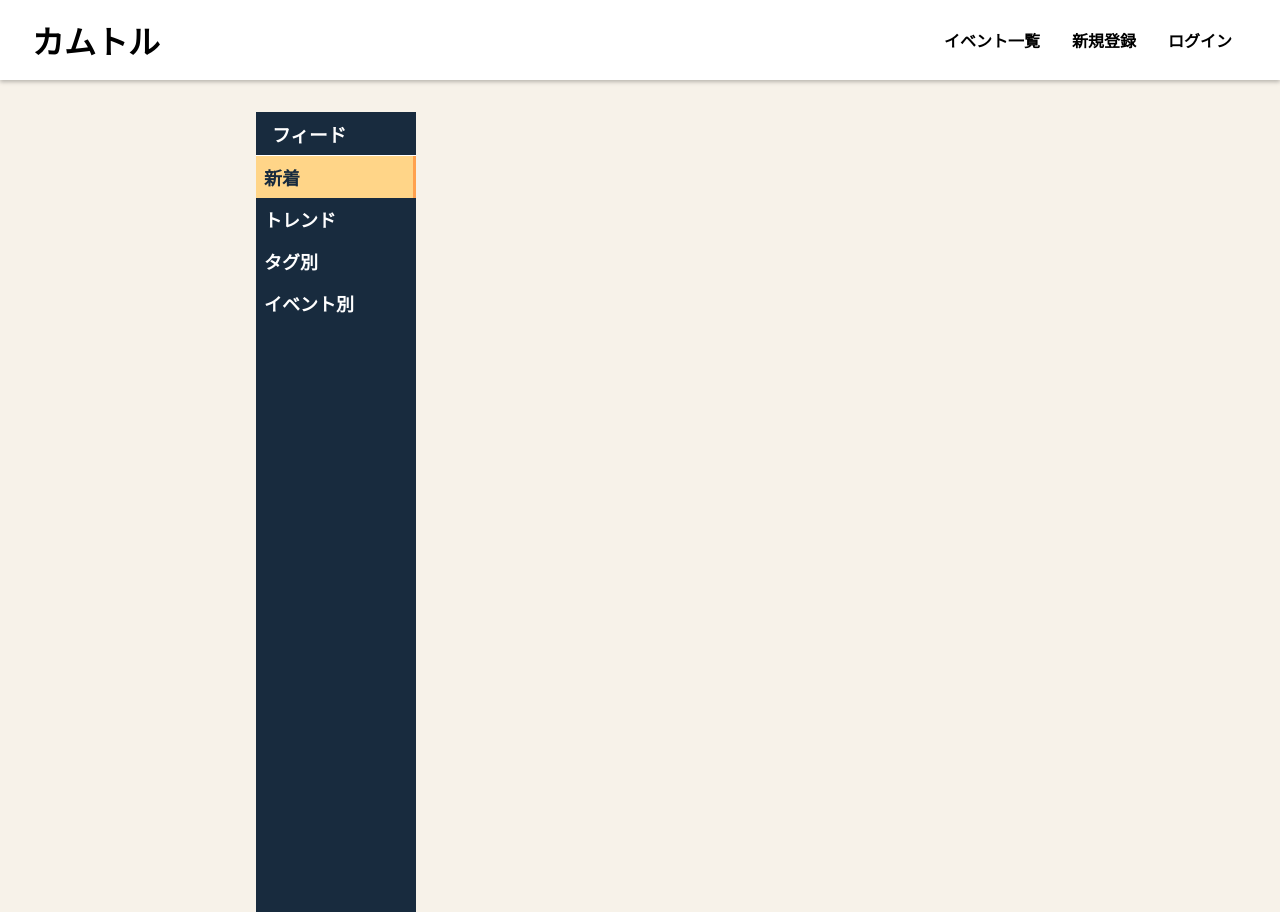
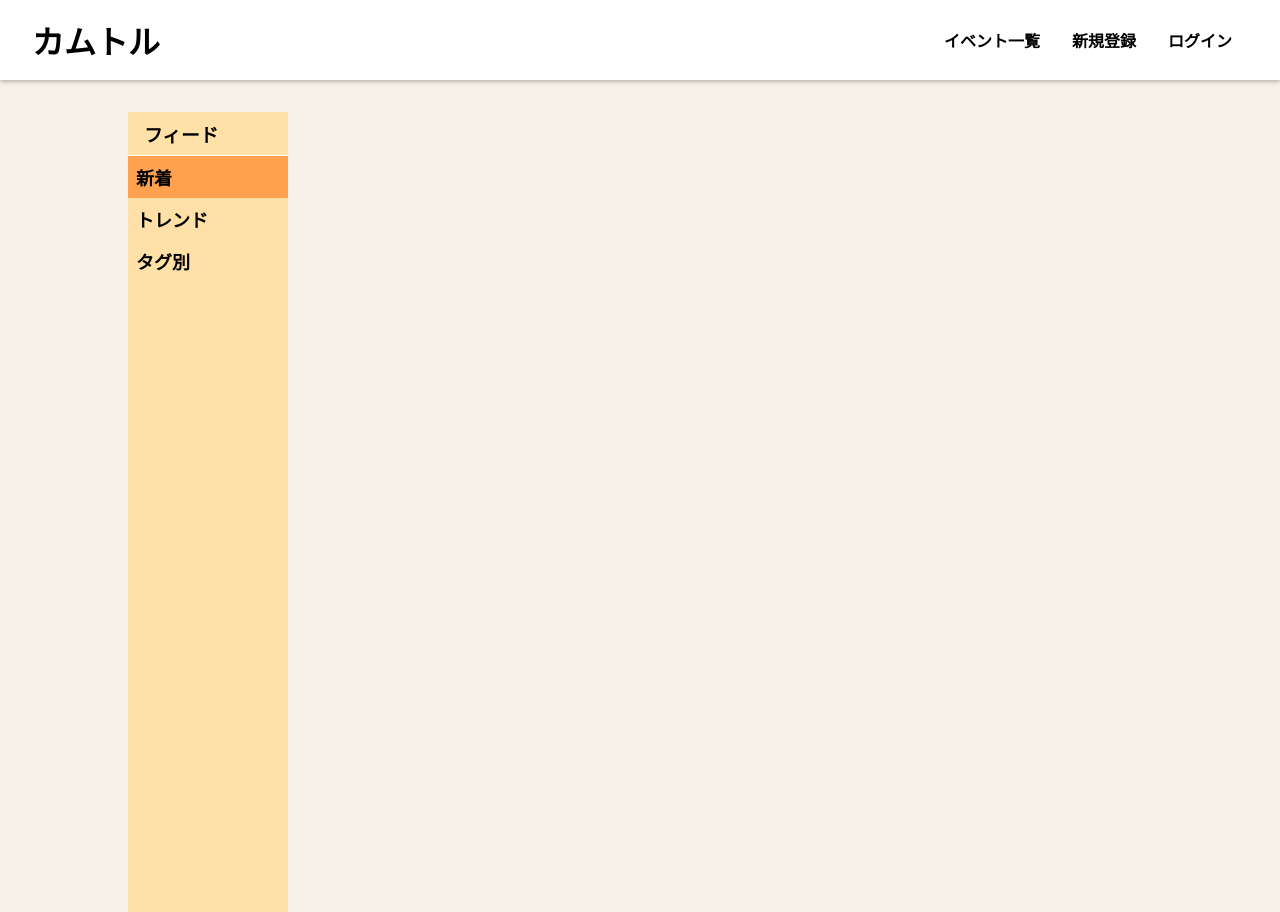
Before and after one commit to nao7541/haitlab_a, a Vue app in the folder project/frontend/: page /ideas/new in a window 1280 px wide. Built offline with nearby package versions, Linux system fonts and the light colour scheme; no server answers.

Commit message:
Update tab UI

```diff
--- a/project/frontend/src/components/layout/TheTabs.vue
+++ b/project/frontend/src/components/layout/TheTabs.vue
@@ -6,7 +6,6 @@
         <router-link to="/ideas/new">新着</router-link>
         <router-link to="/ideas/trend">トレンド</router-link>
         <router-link to="/ideas/tag">タグ別</router-link>
-        <router-link to="/ideas/event">イベント別</router-link>
     </div>
 </template>
 
@@ -15,11 +14,11 @@
     width: 10rem;
     min-height: 100vh;
     height: 100%;
-    background-color: #182b3e;
+    color: #000;
+    background-color: #ffe0a7;
 }
 
 .title {
-    color: #fff;
     font-weight: bold;
     padding: 0.5rem 1rem;
     text-align: left;
@@ -27,8 +26,8 @@
 }
 
 .tabs a {
+    color: #000;
     text-decoration: none;
-    color: #fff;
     font-size: 18px;
     font-weight: bold;
     padding: .5rem;
@@ -39,12 +38,11 @@
 
 .tabs a:hover {
     color: #182b3e;
-    background-color: #dbb774;
+    background-color: #ffb575;
 }
 
 .router-link-active {
-    color: #182b3e !important;
-    background-color: #ffd588 !important;
+    background-color: #ffa14e !important;
     border-right: 3px solid #ffa14e;
 }
 </style>
--- a/project/frontend/src/pages/Idea/IdeasPage.vue
+++ b/project/frontend/src/pages/Idea/IdeasPage.vue
@@ -21,7 +21,7 @@ export default {
 
 <style scoped>
 #ideas-page {
-    width: 60%;
+    width: 80%;
     margin: 2rem auto 0;
     display: flex;
     justify-content: flex-start;
```
